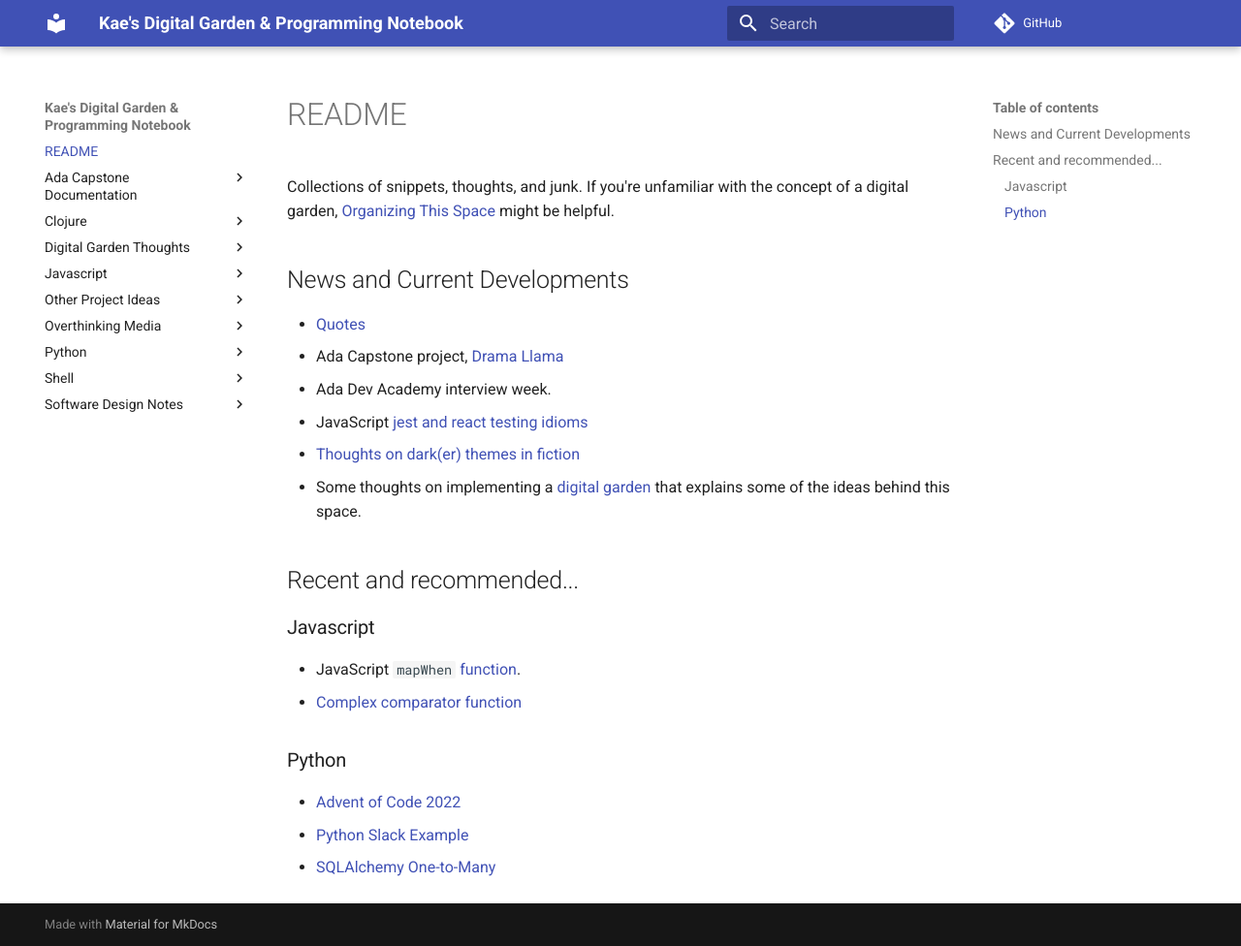
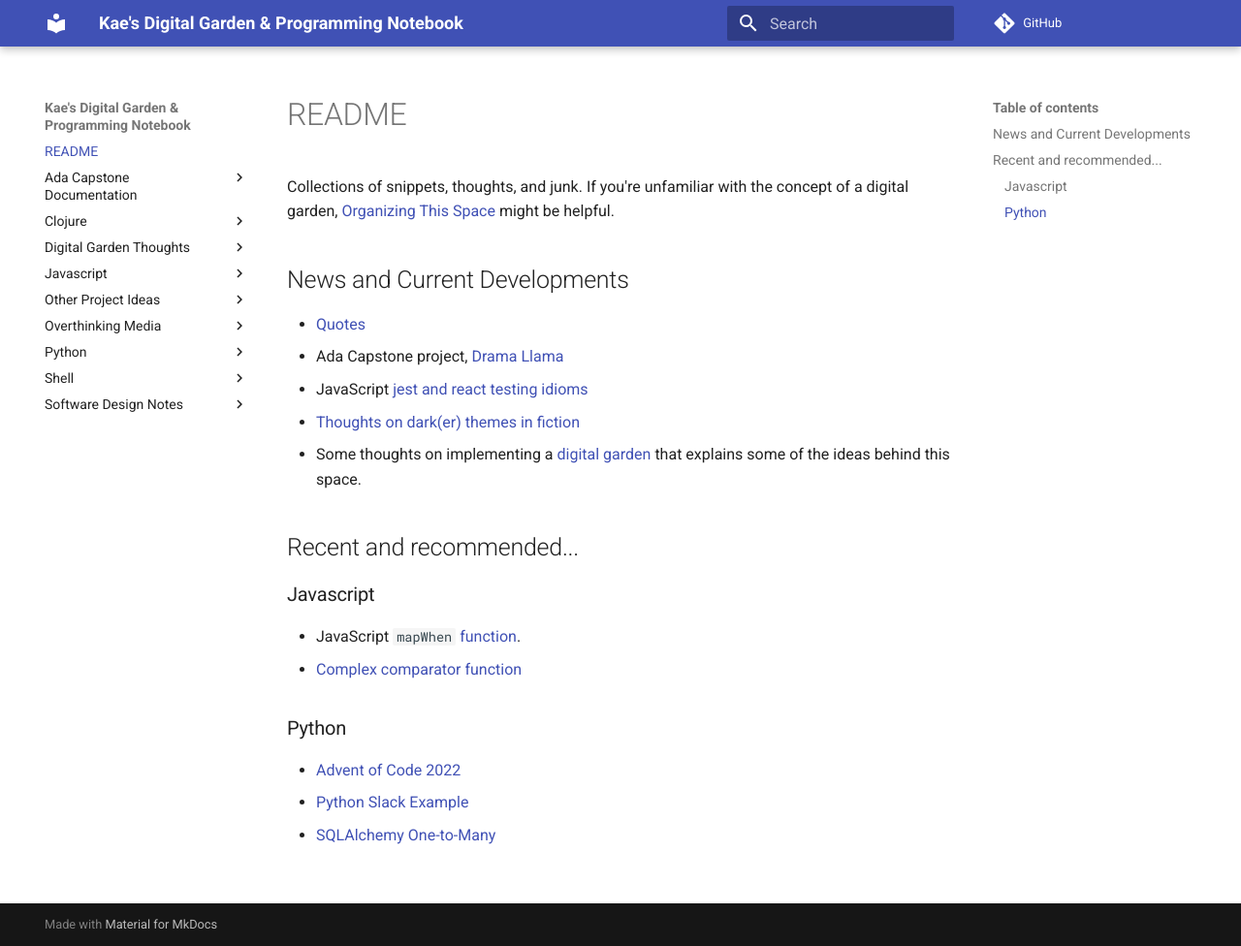
Before and after one commit to kaesluder/kae-garden-wiki, an MkDocs documentation site: the page built from docs/README.md, in a window 1280 px wide and 976 px high. Shown: the whole window at 97% size. Built offline with MkDocs 1.6.1 and Material for MkDocs 9.7.7, drawn with Linux system fonts in a browser that asks for light colours; comment, search, counter and statistics services are not loaded.

Commit message:
minor changes and updates

```diff
--- a/docs/README.md
+++ b/docs/README.md
@@ -6,7 +6,6 @@ Collections of snippets, thoughts, and junk. If you're unfamiliar with the conce
 
 * [Quotes](Overthinking_Media/Quotes.md)
 * Ada Capstone project, [Drama Llama](Ada_Capstone_Documentation/drama_llama_draft_2022-12-11.md)
-* Ada Dev Academy interview week.
 * JavaScript [jest and react testing idioms](Javascript/jest_testing_notes.md)
 * [Thoughts on dark(er) themes in fiction](Overthinking_Media/supergiant_nona_lee.md)
 * Some thoughts on implementing a [digital garden](Digital_Garden_Thoughts/dg1-digita-garden-notes.md) that explains some of the ideas behind this space.
```
